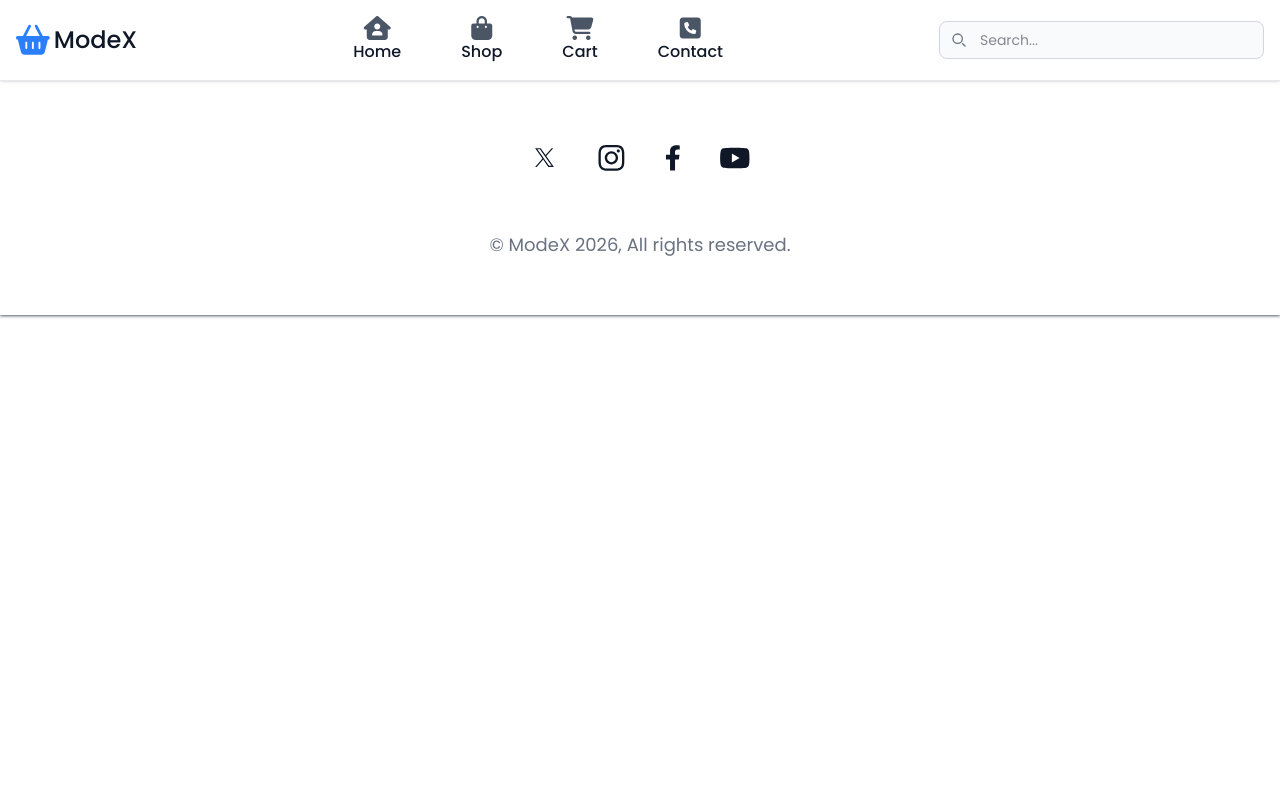
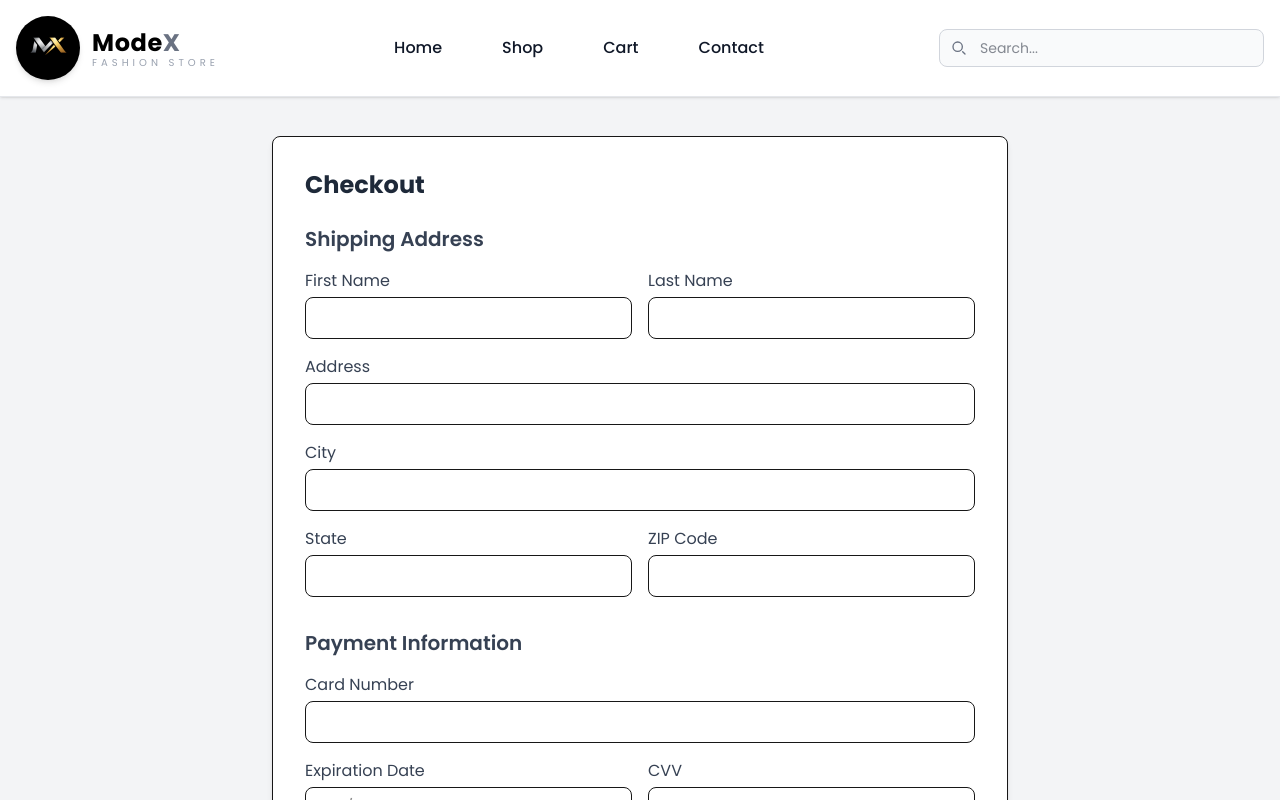
Before and after one commit to AminAgayev7/FinalProject, a Next.js app: page /checkout in a window 1280 px wide. Shown: the top 800 px of the page. Built offline with nearby package versions, Linux system fonts and the light colour scheme; a web font is replaced by a local one.

Commit message:
Zod validation for the checkout page is in progress.

```diff
--- a/src/app/cart/page.tsx
+++ b/src/app/cart/page.tsx
@@ -32,7 +32,7 @@ export default function CartPage() {
     }, []);
 
     return (
-        <main className="min-h-screen bg-zinc-50 pt-24 pb-16">
+        <main className="min-h-screen bg-zinc-50 pt-30 pb-16">
             <div className="container mx-auto px-4">
                 <h1 className="text-2xl text-gray-900 font-bold mb-4">
                     Shopping Cart
--- a/src/app/checkout/page.tsx
+++ b/src/app/checkout/page.tsx
@@ -1,8 +1,196 @@
-export default function checkOutPage () {
+'use client'
+import { checkoutSchema } from "@/hooks/zodSchemas";
+import { CheckoutFormData } from "@/hooks/zodSchemas";
+import { useForm, type SubmitHandler } from "react-hook-form";
+import Input from "@/components/ui/Input";
+import { zodResolver } from "@hookform/resolvers/zod";
+import Button from "@/components/ui/Button";
+export default function CheckOutPage() {
+
+    const { register, handleSubmit, reset, formState: { errors, isSubmitting } } = useForm<CheckoutFormData>({
+        resolver: zodResolver(checkoutSchema),
+        defaultValues: {shipping: {firstName: "", lastName: "", address: "", city: "", state: "", zipCode: ""}, payment: {
+            cardNumber: "", cvv: "", expirationDate: ""
+        }},
+    });
+
+    function onSubmit(data: CheckoutFormData) {
+
+    }
     return (
-        <form>
+        <form method="POST" onSubmit={handleSubmit(onSubmit)} className="min-h-screen pt-30 bg-gray-100 py-10">
+            <div className="w-full max-w-3xl mx-auto p-4">
+                <div className="bg-white dark:bg-gray-800 p-8 rounded-lg shadow-md border dark:border-gray-700">
+
+                    <h1 className="text-2xl font-bold text-gray-800 dark:text-white mb-6">
+                        Checkout
+                    </h1>
 
 
+                    <div className="mb-8">
+                        <h2 className="text-xl font-semibold text-gray-700 dark:text-white mb-4">
+                            Shipping Address
+                        </h2>
+
+                        <div className="grid grid-cols-1 md:grid-cols-2 gap-4">
+                            <div>
+                                <label
+                                    htmlFor="first_name"
+                                    className="block text-gray-700 dark:text-white mb-1"
+                                >
+                                    First Name
+                                </label>
+
+                                <Input type="text"
+                                    id="first_name"
+                                    {...register("shipping.firstName")}
+                                    className="w-full rounded-lg border py-2 px-3 dark:bg-gray-700 dark:text-white dark:border-gray-600 outline-none focus:ring-2 focus:ring-teal-500"></Input>
+                            </div>
+
+                            <div>
+                                <label
+                                    htmlFor="last_name"
+                                    className="block text-gray-700 dark:text-white mb-1"
+                                >
+                                    Last Name
+                                </label>
+
+
+                                <Input type="text"
+                                    id="last_name"
+                                    {...register("shipping.lastName")}
+                                    className="w-full rounded-lg border py-2 px-3 dark:bg-gray-700 dark:text-white dark:border-gray-600 outline-none focus:ring-2 focus:ring-teal-500">
+
+                                </Input>
+                            </div>
+                        </div>
+
+                        <div className="mt-4">
+                            <label
+                                htmlFor="address"
+                                className="block text-gray-700 dark:text-white mb-1"
+                            >
+                                Address
+                            </label>
+
+                            <Input type="text"
+                                id="address"
+                                {...register("shipping.address")}
+                                className="w-full rounded-lg border py-2 px-3 dark:bg-gray-700 dark:text-white dark:border-gray-600 outline-none focus:ring-2 focus:ring-teal-500">
+
+                            </Input>
+                        </div>
+
+                        <div className="mt-4">
+                            <label
+                                htmlFor="city"
+                                className="block text-gray-700 dark:text-white mb-1"
+                            >
+                                City
+                            </label>
+
+                            <Input type="text"
+                                id="city"
+                                {...register("shipping.city")}
+                                className="w-full rounded-lg border py-2 px-3 dark:bg-gray-700 dark:text-white dark:border-gray-600 outline-none focus:ring-2 focus:ring-teal-500">
+
+                            </Input>
+                        </div>
+
+                        <div className="grid grid-cols-1 md:grid-cols-2 gap-4 mt-4">
+                            <div>
+                                <label
+                                    htmlFor="state"
+                                    className="block text-gray-700 dark:text-white mb-1"
+                                >
+                                    State
+                                </label>
+
+
+                                <Input type="text"
+                                    id="state"
+                                    {...register("shipping.state")}
+                                    className="w-full rounded-lg border py-2 px-3 dark:bg-gray-700 dark:text-white dark:border-gray-600 outline-none focus:ring-2 focus:ring-teal-500"></Input>
+                            </div>
+
+                            <div>
+                                <label
+                                    htmlFor="zip"
+                                    className="block text-gray-700 dark:text-white mb-1"
+                                >
+                                    ZIP Code
+                                </label>
+
+
+                                <Input type="text"
+                                    id="zip"
+                                    {...register("shipping.zipCode")}
+                                    className="w-full rounded-lg border py-2 px-3 dark:bg-gray-700 dark:text-white dark:border-gray-600 outline-none focus:ring-2 focus:ring-teal-500"></Input>
+                            </div>
+                        </div>
+                    </div>
+
+
+                    <div>
+                        <h2 className="text-xl font-semibold text-gray-700 dark:text-white mb-4">
+                            Payment Information
+                        </h2>
+
+                        <div>
+                            <label
+                                htmlFor="card_number"
+                                className="block text-gray-700 dark:text-white mb-1"
+                            >
+                                Card Number
+                            </label>
+
+
+                            <Input type="text"
+                                id="card_number"
+                                {...register("payment.cardNumber")}
+                                className="w-full rounded-lg border py-2 px-3 dark:bg-gray-700 dark:text-white dark:border-gray-600 outline-none focus:ring-2 focus:ring-teal-500"></Input>
+                        </div>
+
+                        <div className="grid grid-cols-1 md:grid-cols-2 gap-4 mt-4">
+                            <div>
+                                <label
+                                    htmlFor="exp_date"
+                                    className="block text-gray-700 dark:text-white mb-1"
+                                >
+                                    Expiration Date
+                                </label>
+
+
+                                <Input type="text"
+                                    id="exp_date"
+                                    {...register("payment.expirationDate")}
+                                    placeholder="MM/YY"
+                                    className="w-full rounded-lg border py-2 px-3 dark:bg-gray-700 dark:text-white dark:border-gray-600 outline-none focus:ring-2 focus:ring-teal-500"></Input>
+                            </div>
+
+                            <div>
+                                <label
+                                    htmlFor="cvv"
+                                    className="block text-gray-700 dark:text-white mb-1"
+                                >
+                                    CVV
+                                </label>
+
+
+                                <Input type="text"
+                                {...register("payment.cvv")}
+                                    id="cvv"
+                                    className="w-full rounded-lg border py-2 px-3 dark:bg-gray-700 dark:text-white dark:border-gray-600 outline-none focus:ring-2 focus:ring-teal-500"></Input>
+                            </div>
+                        </div>
+                    </div>
+
+                    <div className="mt-8 flex justify-end">
+                        <Button type="submit" className="bg-teal-500 text-white px-6 py-2 rounded-lg hover:bg-teal-700 transition duration-300 dark:bg-teal-600 dark:hover:bg-teal-900">Place Order</Button>
+                    </div>
+
+                </div>
+            </div>
         </form>
-    )
+    );
 }
--- a/src/app/contact/page.tsx
+++ b/src/app/contact/page.tsx
@@ -102,6 +102,7 @@ export default function ContactPage() {
                                     <div>
                                         <Input
                                             type="text"
+                                            id="firstName"
                                             placeholder="Name"
                                             {...register("firstName")}
                                             className="w-full h-12 px-5 rounded-full border border-gray-300 text-black placeholder:text-gray-400 focus:outline-none focus:ring-2 focus:ring-indigo-500"
@@ -113,6 +114,7 @@ export default function ContactPage() {
 
                                     <div>
                                         <Input
+                                            id="email"
                                             type="email"
                                             placeholder="Email"
                                             {...register("email")}
@@ -124,7 +126,7 @@ export default function ContactPage() {
                                     </div>
 
                                     <div>
-                                        <Input
+                                        <Input id="phone"
                                             type="text"
                                             placeholder="Phone"
                                             {...register("phone")}
--- a/src/app/page.tsx
+++ b/src/app/page.tsx
@@ -28,7 +28,7 @@ export default function Home() {
 
   return (
     <main className="bg-zinc-50 min-h-screen pt-16">
-      <section className="relative min-h-screen flex items-center overflow-hidden">
+      <section className="relative min-h-screen mt-6 flex items-center overflow-hidden">
         <img
           src={"https://wallpaperaccess.com/full/4624210.jpg"}
           alt="Hero"
--- a/src/components/cart/CartSummary.tsx
+++ b/src/components/cart/CartSummary.tsx
@@ -46,9 +46,9 @@ export default function CartSummary({ originalTotal, totalDiscount, totalPrice }
             </div>
 
             <div className="flex flex-col gap-3 mt-6">
-                <button className="bg-blue-500 text-white py-2.5 px-4 rounded-md hover:bg-blue-600 transition-colors font-medium">
+                <Link href="/checkout" className="bg-blue-500 text-center text-white py-2.5 px-4 rounded-md hover:bg-blue-600 transition-colors font-medium">
                     Proceed to Checkout
-                </button>
+                </Link>
 
                 <Link href="/" className="text-center border border-gray-300 rounded-md py-2 px-4 text-black hover:bg-gray-50 transition-colors">
                     Continue shopping
--- a/src/components/layout/Navbar.tsx
+++ b/src/components/layout/Navbar.tsx
@@ -3,6 +3,7 @@ import { useState, type KeyboardEvent } from "react";
 import Input from "../ui/Input";
 import { useRouter } from "next/navigation";
 import Link from "next/link";
+import Image from "next/image";
 export default function Navbar() {
     const [open, setOpen] = useState(false);
     const [search, setSearch] = useState("")
@@ -18,12 +19,27 @@ export default function Navbar() {
             <div className="max-w-7xl mx-auto flex flex-wrap items-center justify-between p-4">
 
 
-                <a href="#" className="flex items-center space-x-1">
-                    <i className="fa-solid text-3xl text-blue-500 fa-basket-shopping"></i>
-                    <span className="text-2xl font-medium text-gray-900">
-                        ModeX
-                    </span>
-                </a>
+                <Link href="/" className="flex items-center gap-3 group">
+                    <div className="relative">
+                        <Image
+                            width={1000}
+                            height={1000}
+                            src="/images/newLogo.png"
+                            alt="ModeX Logo"
+                            className="w-14 h-14  md:w-16 md:h-16 object-cover rounded-full bg-black shadow-md transition-transform duration-300 group-hover:scale-105"
+                        />
+                    </div>
+
+                    <div className="flex flex-col">
+                        <span className="text-2xl font-bold tracking-wide text-black">
+                            Mode<span className="text-gray-500">X</span>
+                        </span>
+
+                        <span className="text-[10px] uppercase tracking-[4px] text-gray-400 -mt-1">
+                            Fashion Store
+                        </span>
+                    </div>
+                </Link>
 
                 <div className="flex items-center gap-2 md:order-2">
 
@@ -74,35 +90,35 @@ export default function Navbar() {
                             onChange={(e) => setSearch(e.target.value)}
                             value={search}
                             onKeyDown={handleKeyDown}
-                            className="..."
+                            className="block w-full pl-10 pr-3 py-2 text-sm rounded-lg bg-gray-50 border border-gray-300 text-gray-900 focus:ring-blue-500 focus:border-blue-500 outline-none transition-colors"
                             placeholder="Search...">
                         </Input>
                     </div>
 
-                    <ul className="flex  flex-row justify-center mt-2 p-4 md:p-0 font-medium border border-gray-100 rounded-lg bg-gray-50 md:flex-row lg:gap-x-15 sm:gap-x-8 md:mt-0 md:border-0 md:bg-white">
+                    <ul className="flex  flex-col justify-center items-start mt-2 p-4 md:p-0 font-medium border border-gray-100 rounded-lg bg-gray-50 md:flex-row lg:gap-x-15 sm:gap-x-8 md:mt-0 md:border-0 md:bg-white">
 
-                        <Link href="/" className="flex flex-col items-center">
-                            <i className="fa-solid fa-house-user lg:text-2xl text-gray-600"></i>
+                        <Link href="/" className="flex flex-col items-center ">
+
                             <p className="block py-2 pl-3 pr-4 text-gray-900 rounded hover:bg-gray-200 md:hover:bg-transparent md:hover:text-blue-600 md:p-0 transition-colors">
                                 Home
                             </p>
                         </Link>
 
                         <Link href="/products" className="flex flex-col items-center">
-                            <i className="fa-solid fa-bag-shopping lg:text-2xl text-gray-600"></i>
+
                             <p className="block py-2 pl-3 pr-4 text-gray-900 rounded hover:bg-gray-200 md:hover:bg-transparent md:hover:text-blue-600 md:p-0 transition-colors">
                                 Shop
                             </p>
                         </Link>
 
                         <Link href="/cart" className="flex flex-col items-center">
-                            <i className="fa-solid fa-cart-shopping lg:text-2xl text-gray-600"></i>
+
                             <p className="block py-2 pl-3 pr-4 text-gray-900 rounded hover:bg-gray-200 md:hover:bg-transparent md:hover:text-blue-600 md:p-0 transition-colors">
                                 Cart
                             </p>
                         </Link>
                         <Link href="/contact" className="flex flex-col items-center">
-                            <i className="fa-solid fa-square-phone lg:text-2xl text-gray-600"></i>
+
                             <p className="block py-2 pl-3 pr-4 text-gray-900 rounded hover:bg-gray-200 md:hover:bg-transparent md:hover:text-blue-600 md:p-0 transition-colors">
                                 Contact
                             </p>
--- a/src/components/ui/Input.tsx
+++ b/src/components/ui/Input.tsx
@@ -8,10 +8,11 @@ type InputProps = {
     onChange?: (e: React.ChangeEvent<HTMLInputElement>) => void;
     name?: string;
     onKeyDown?: (e: React.KeyboardEvent<HTMLInputElement>) => void;
+    id: string;
 }
 
 const Input = React.forwardRef<HTMLInputElement, InputProps>(
-    ({ type, className, placeholder, value, onChange, name, onKeyDown }, ref) => {
+    ({ type, className, placeholder, value, onChange, name, onKeyDown, id }, ref) => {
         return (
             <input
                 ref={ref}
@@ -22,6 +23,7 @@ const Input = React.forwardRef<HTMLInputElement, InputProps>(
                 placeholder={placeholder}
                 name={name}
                 onKeyDown={onKeyDown}
+                id={id}
             />
         );
     }
--- a/src/hooks/zodSchemas.ts
+++ b/src/hooks/zodSchemas.ts
@@ -1,22 +1,32 @@
 import { z } from "zod";
 
+
 export const checkoutSchema = z.object({
-    firstName: z.string().min(2, "First name must be at least 2 characters").max(50, "First name must be at most 50 characters"),
+    shipping: z.object({
+        firstName: z.string().min(1, "First name is required").max(50, "First name is too long"),
 
-    lastName: z.string().min(2, "Last name must be at least 2 characters").max(50, "Last name must be at most 50 characters"),
+        lastName: z.string().min(1, "Last name is required").max(50, "Last name is too long"),
 
-    email: z.string().email("Please enter a valid email address"),
+        address: z.string().min(5, "Address must be at least 5 characters").max(100, "Address is too long"),
 
-    phone: z.string().min(7, "Phone number must be at least 7 digits").max(15, "Phone number must be at most 15 digits").refine((val) => !isNaN(Number(val)), "Phone number must contain only digits"),
+        city: z.string().min(1, "City is required").max(50, "City name is too long"),
 
-    city: z.string().min(2, "City must be at least 2 characters"),
+        state: z.string().min(1, "State is required").max(50, "State name is too long"),
 
-    street: z.string().min(5, "Street address must be at least 5 characters"),
+        zipCode: z.string().min(4, "ZIP code must be at least 4 characters").max(10, "ZIP code is too long"),
+    }),
 
-    postalCode: z.string().min(4, "Postal code must be at least 4 digits").max(10, "Postal code must be at most 10 digits").refine(val => !isNaN(Number(val)), "Postal code must contain only digits"),
+    payment: z.object({
+        cardNumber: z.string().length(16, "Card number must be 16 digits"),
+
+        expirationDate: z.string().min(4, "Expiration date is required").max(5, "Invalid format"),
+
+        cvv: z.string().min(3, "CVV must be at least 3 digits").max(4, "CVV must be at most 4 digits"),
+    }),
 });
 
 export type CheckoutFormData = z.infer<typeof checkoutSchema>;
+
 
 
 export const contactSchema = z.object({
```
Also changed, not shown: public/images/hero.avif (deleted), public/images/newLogo.png (added).
